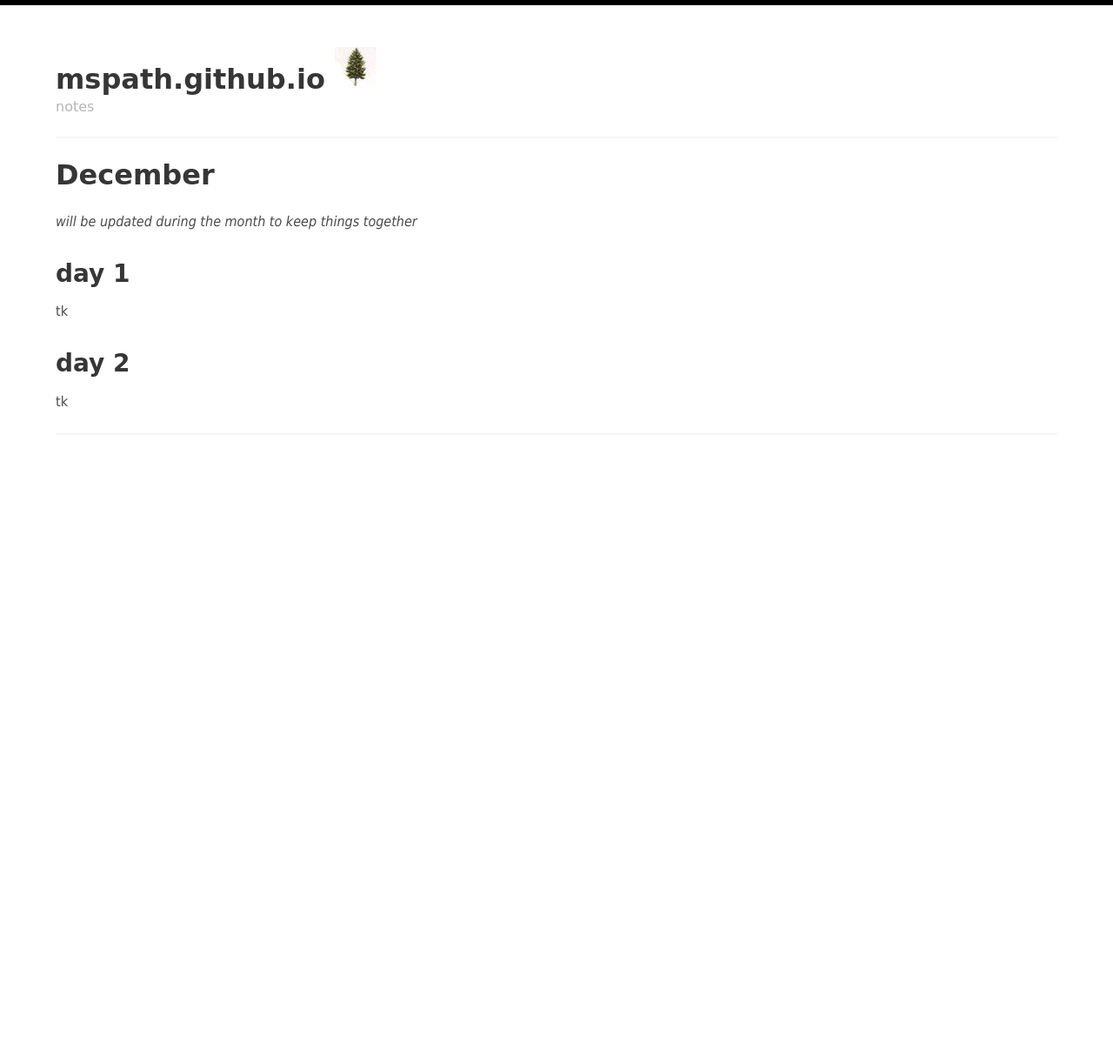
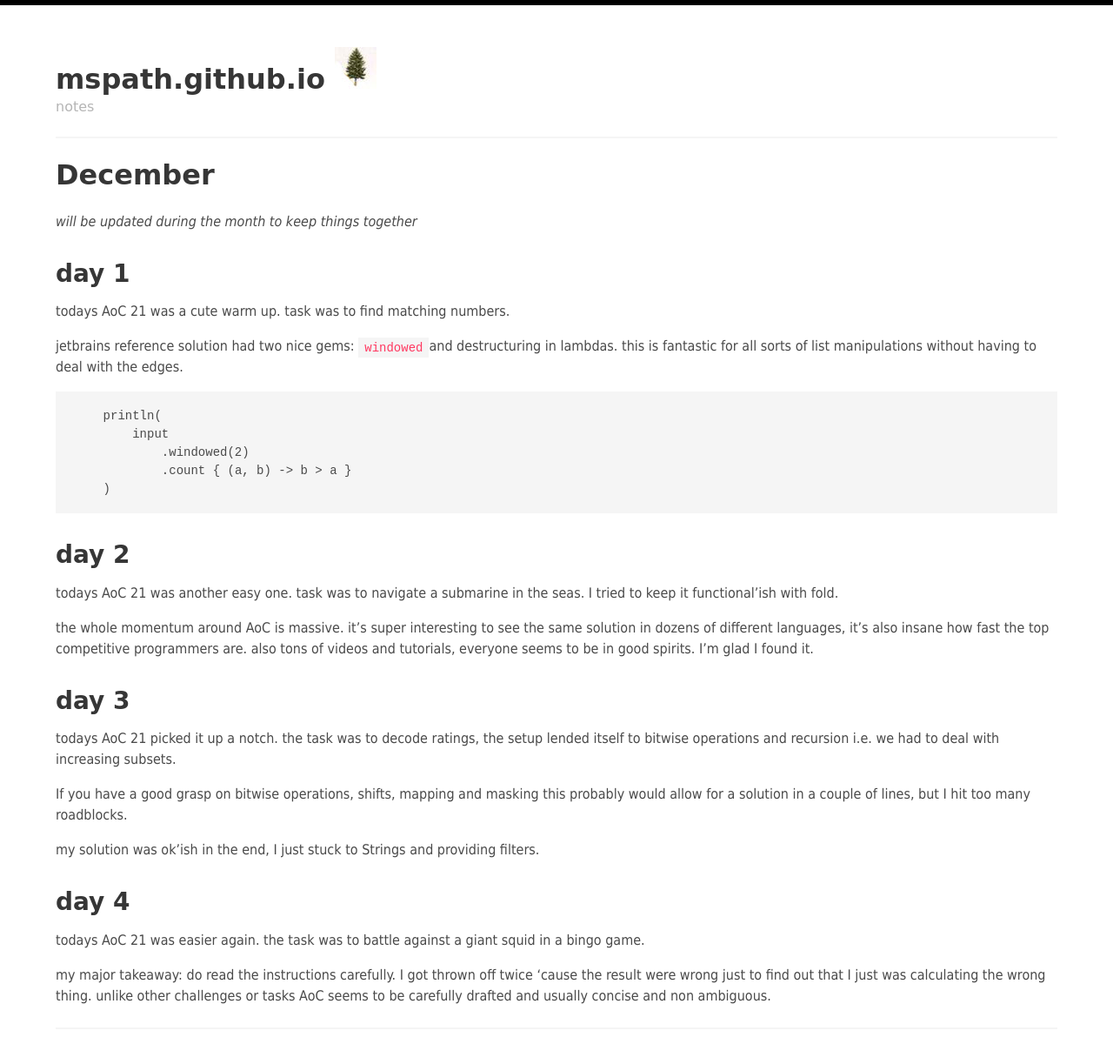
Before and after one commit to mspath/mspath.github.io, a Jekyll site: the page built from _posts/2021-12-01-december.md, in a window 1280 px wide. Shown: the whole page at 87% size. Built offline with Jekyll 4.4.1, drawn with Linux system fonts in a browser that asks for light colours; before the commit the page ends 900 px from its top, so only the background shows below that.

Commit message:
aoc day 4

````diff
--- a/_config.yml
+++ b/_config.yml
@@ -1,10 +1,9 @@
 title: mspath.github.io
 author: markus spath
 description: notes
-baseurl: ""
 site.url: "https://mspath.github.io"
 show_excerpts: true
-permalink: /:categories/:title.html
+permalink: /:year/:month/:title.html
 date_format: "%Y-%m-%d"
 
 defaults:
--- a/_layouts/home.html
+++ b/_layouts/home.html
@@ -3,10 +3,8 @@ layout: default
 ---
 <!-- layout: home.html -->
 <section class="container">
-
   <hr>
   <h2>recent posts</h2>
-
   <ul>
   {% for post in site.posts %}
   <li>
@@ -19,8 +17,5 @@ layout: default
   </li>
   {% endfor %}
   </ul>
-
-  <hr>
-
 </section>
 <!-- /layout: home.html -->
--- a/_posts/2021-12-01-december.md
+++ b/_posts/2021-12-01-december.md
@@ -1,14 +1,41 @@
 ---
 title: "December"
 date: 2021-12-01
+author: markus spath
 ---
 
 _will be updated during the month to keep things together_
 
 ## day 1
 
-tk
+todays AoC 21 was a cute warm up. task was to find matching numbers.
+
+jetbrains reference solution had two nice gems: `windowed`and destructuring in lambdas. this is fantastic for all sorts of list manipulations without having to deal with the edges.
+
+```kotlin
+    println(
+        input
+            .windowed(2)
+            .count { (a, b) -> b > a }
+    )
+```
 
 ## day 2
 
-tk
+todays AoC 21 was another easy one. task was to navigate a submarine in the seas. I tried to keep it functional'ish with fold.
+
+the whole momentum around AoC is massive. it's super interesting to see the same solution in dozens of different languages, it's also insane how fast the top competitive programmers are. also tons of videos and tutorials, everyone seems to be in good spirits. I'm glad I found it.
+
+## day 3
+
+todays AoC 21 picked it up a notch. the task was to decode ratings, the setup lended itself to bitwise operations and recursion i.e. we had to deal with increasing subsets.
+
+If you have a good grasp on bitwise operations, shifts, mapping and masking this probably would allow for a solution in a couple of lines, but I hit too many roadblocks.
+
+my solution was ok'ish in the end, I just stuck to Strings and providing filters.
+
+## day 4
+
+todays AoC 21 was easier again. the task was to battle against a giant squid in a bingo game.
+
+my major takeaway: do read the instructions carefully. I got thrown off twice 'cause the result were wrong just to find out that I just was calculating the wrong thing. unlike other challenges or tasks AoC seems to be carefully drafted and usually concise and non ambiguous.
````
Also changed, not shown: _posts/2021-11-30-checkin-in.md (+3 -2 lines).
